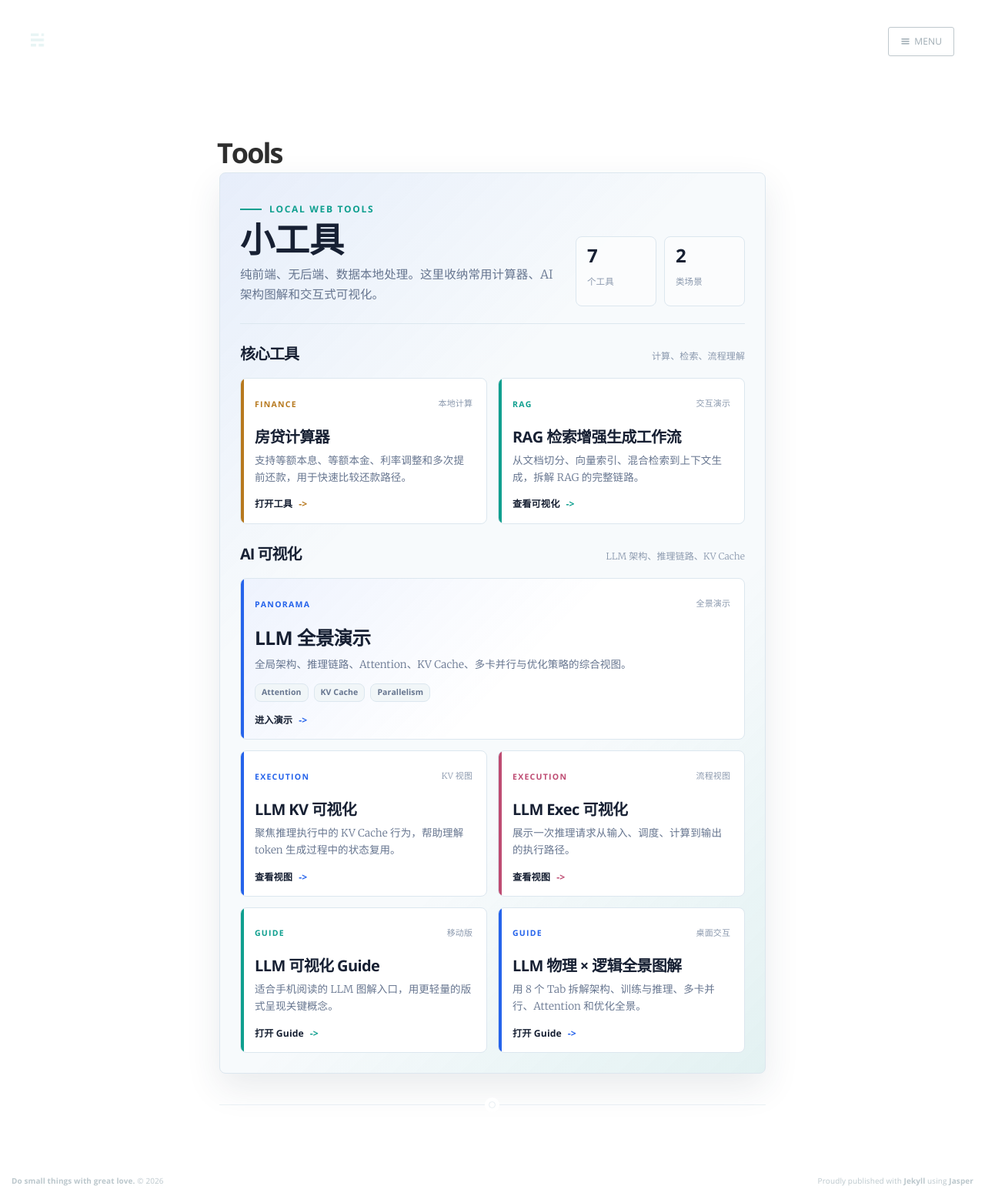
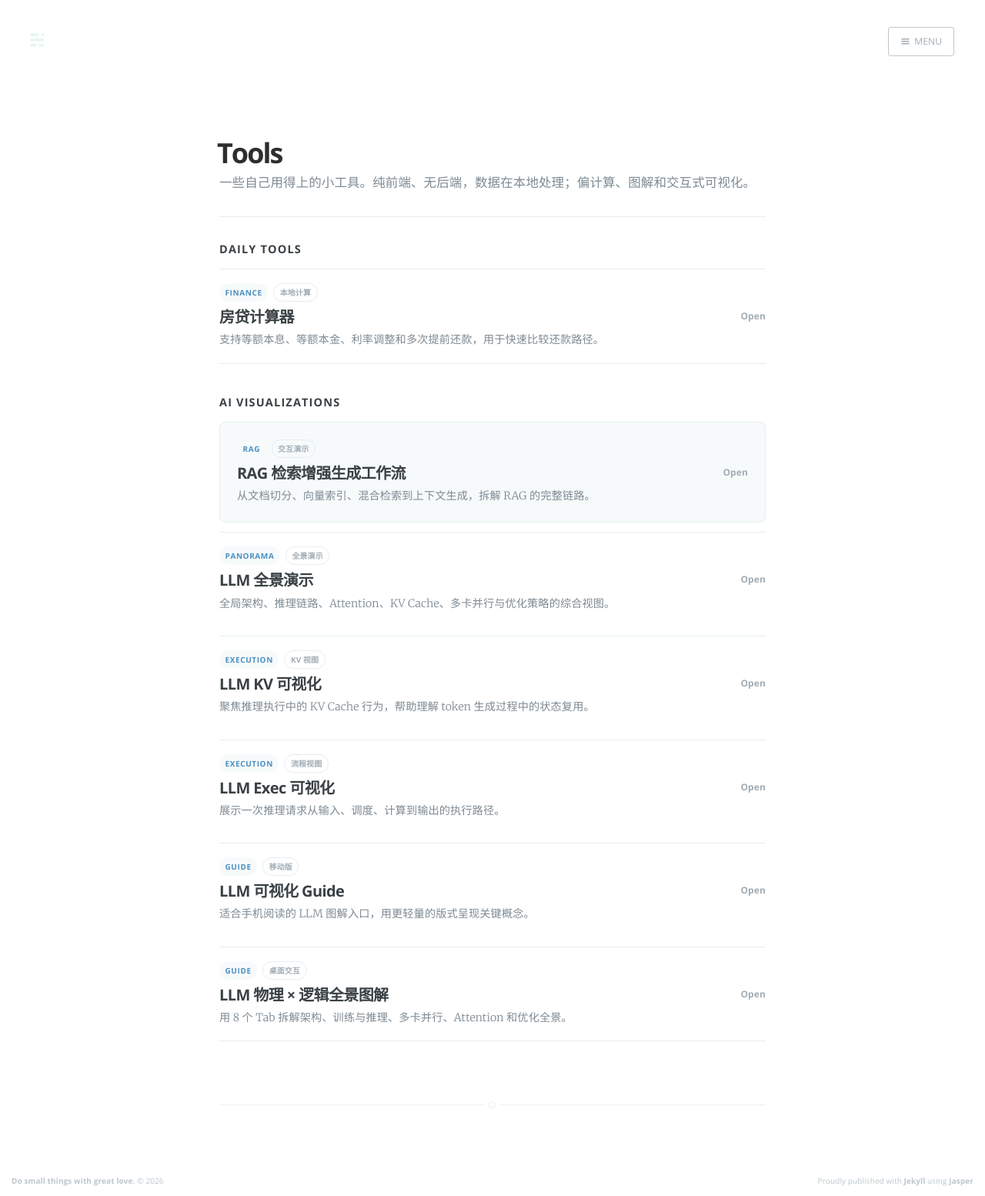
Before and after one commit to Kidlovec/kidlovec.github.io, a Jekyll site: the page built from tools/index.md, in a window 1280 px wide. Shown: the whole page at 77% size. Built offline with Jekyll 4.4.1, drawn with Linux system fonts in a browser that asks for light colours; nearby versions of some CDN libraries.

Commit message:
Align tools page with blog style

```diff
--- a/tools/index.md
+++ b/tools/index.md
@@ -7,446 +7,279 @@ current: tools
 ---
 
 <style>
-  .tools-home {
-    --tools-ink: #172033;
-    --tools-muted: #66758f;
-    --tools-faint: #8a98ad;
-    --tools-bg: #f7fafc;
-    --tools-panel: #ffffff;
-    --tools-panel-soft: #f1f6f8;
-    --tools-line: #dce7ef;
-    --tools-blue: #2563eb;
-    --tools-teal: #0f9f8f;
-    --tools-amber: #b7791f;
-    --tools-rose: #be4b72;
-    --tools-shadow: 0 18px 45px rgba(41, 58, 83, .10);
-    color: var(--tools-ink);
+  .tools-page {
+    --tools-text: #3A4145;
+    --tools-muted: #7d8a93;
+    --tools-faint: #a2adb5;
+    --tools-line: #e5edf2;
+    --tools-soft: #f7fafb;
+    --tools-accent: #4a90c2;
+    max-width: 760px;
     margin: -1rem auto 0;
+    color: var(--tools-text);
   }
 
-  html[data-theme="dark"] .tools-home {
-    --tools-ink: #edf5ff;
-    --tools-muted: #a8b8cc;
-    --tools-faint: #7f90a8;
-    --tools-bg: #0a111d;
-    --tools-panel: #101927;
-    --tools-panel-soft: #0d1624;
-    --tools-line: rgba(167, 190, 216, .18);
-    --tools-blue: #7ab4ff;
-    --tools-teal: #6ee7cf;
-    --tools-amber: #f0bf67;
-    --tools-rose: #f08aaa;
-    --tools-shadow: 0 20px 55px rgba(0, 0, 0, .28);
-  }
-
-  .tools-home * {
-    box-sizing: border-box;
-  }
-
-  .tools-shell {
-    background:
-      linear-gradient(135deg, rgba(37, 99, 235, .08), transparent 34%),
-      linear-gradient(315deg, rgba(15, 159, 143, .09), transparent 36%),
-      var(--tools-bg);
-    border: 1px solid var(--tools-line);
-    border-radius: 8px;
-    padding: 26px;
-    box-shadow: var(--tools-shadow);
+  html[data-theme="dark"] .tools-page {
+    --tools-text: #dbe7f3;
+    --tools-muted: #9badbf;
+    --tools-faint: #718398;
+    --tools-line: rgba(255, 255, 255, .12);
+    --tools-soft: rgba(255, 255, 255, .035);
+    --tools-accent: #75f0c6;
   }
 
   .tools-intro {
-    display: grid;
-    grid-template-columns: minmax(0, 1fr) auto;
-    gap: 22px;
-    align-items: end;
-    padding-bottom: 22px;
+    margin-bottom: 3.4rem;
+    padding-bottom: 2.8rem;
     border-bottom: 1px solid var(--tools-line);
   }
 
-  .tools-kicker {
-    display: inline-flex;
-    align-items: center;
-    gap: 10px;
-    margin: 0 0 10px;
-    color: var(--tools-teal);
-    font: 700 12px/1 "Open Sans", sans-serif;
-    letter-spacing: .14em;
+  .tools-intro p {
+    margin: 0;
+    color: var(--tools-muted);
+    font-size: 1.65rem;
+    line-height: 1.75;
+  }
+
+  .tools-section {
+    margin: 0 0 4.2rem;
+  }
+
+  .tools-section-title {
+    margin: 0 0 1.6rem !important;
+    color: var(--tools-text) !important;
+    font-family: "Open Sans", sans-serif;
+    font-size: 1.45rem !important;
+    font-weight: 700 !important;
+    letter-spacing: .08em;
+    line-height: 1.2 !important;
     text-transform: uppercase;
   }
 
-  .tools-kicker::before {
-    content: "";
-    width: 28px;
-    height: 2px;
-    background: currentColor;
+  .tools-list {
+    display: grid;
+    gap: 1.2rem;
   }
 
-  .tools-title {
-    margin: 0 0 10px !important;
-    color: var(--tools-ink) !important;
-    font-size: clamp(2.8rem, 5vw, 4.5rem) !important;
-    line-height: 1.05 !important;
-    letter-spacing: 0 !important;
+  .tool-entry {
+    display: grid;
+    grid-template-columns: minmax(0, 1fr) auto;
+    gap: 1.6rem;
+    align-items: center;
+    padding: 1.8rem 0;
+    border-top: 1px solid var(--tools-line);
+    color: inherit !important;
+    text-decoration: none !important;
   }
 
-  .tools-subtitle {
-    max-width: 680px;
-    margin: 0;
-    color: var(--tools-muted);
-    font-size: 1.55rem;
-    line-height: 1.7;
+  .tool-entry:last-child {
+    border-bottom: 1px solid var(--tools-line);
   }
 
-  .tools-counts {
-    display: grid;
-    grid-template-columns: repeat(2, minmax(92px, 1fr));
-    gap: 10px;
-    min-width: 220px;
+  .tool-entry:hover .tool-title,
+  .tool-entry:focus .tool-title {
+    color: var(--tools-accent) !important;
   }
 
-  .tools-count {
-    min-height: 78px;
-    padding: 13px 14px;
-    border: 1px solid var(--tools-line);
-    border-radius: 8px;
-    background: rgba(255, 255, 255, .56);
+  .tool-entry:focus {
+    outline: 2px solid var(--tools-accent);
+    outline-offset: 6px;
   }
-
-  html[data-theme="dark"] .tools-count {
-    background: rgba(255, 255, 255, .035);
-  }
-
-  .tools-count strong {
-    display: block;
-    color: var(--tools-ink);
-    font: 700 2.4rem/1 "Open Sans", sans-serif;
-  }
-
-  .tools-count span {
-    display: block;
-    margin-top: 7px;
-    color: var(--tools-faint);
-    font-size: 1.15rem;
-  }
-
-  .tools-section {
-    margin-top: 26px;
-  }
-
-  .tools-section-head {
-    display: flex;
-    justify-content: space-between;
-    gap: 14px;
-    align-items: baseline;
-    margin-bottom: 12px;
-  }
-
-  .tools-section h2 {
-    margin: 0 !important;
-    color: var(--tools-ink) !important;
-    font-size: 2rem !important;
-    line-height: 1.25 !important;
-  }
-
-  .tools-section-note {
-    color: var(--tools-faint);
-    font-size: 1.2rem;
-    white-space: nowrap;
-  }
-
-  .tools-grid {
-    display: grid;
-    grid-template-columns: repeat(2, minmax(0, 1fr));
-    gap: 14px;
-  }
-
-  .tool-card {
-    position: relative;
-    display: flex;
-    min-height: 178px;
-    flex-direction: column;
-    justify-content: space-between;
-    gap: 18px;
-    padding: 18px;
-    border: 1px solid var(--tools-line);
-    border-radius: 8px;
-    background: var(--tools-panel);
-    color: var(--tools-ink) !important;
-    text-decoration: none !important;
-    transition: transform .18s ease, border-color .18s ease, box-shadow .18s ease;
-    overflow: hidden;
-  }
-
-  .tool-card::before {
-    content: "";
-    position: absolute;
-    inset: 0 auto 0 0;
-    width: 4px;
-    background: var(--accent);
-  }
-
-  .tool-card:hover,
-  .tool-card:focus {
-    transform: translateY(-2px);
-    border-color: var(--accent);
-    box-shadow: 0 18px 36px rgba(36, 52, 77, .14);
-    outline: none;
-  }
-
-  html[data-theme="dark"] .tool-card:hover,
-  html[data-theme="dark"] .tool-card:focus {
-    box-shadow: 0 20px 40px rgba(0, 0, 0, .32);
-  }
-
-  .tool-card[data-accent="blue"] { --accent: var(--tools-blue); }
-  .tool-card[data-accent="teal"] { --accent: var(--tools-teal); }
-  .tool-card[data-accent="amber"] { --accent: var(--tools-amber); }
-  .tool-card[data-accent="rose"] { --accent: var(--tools-rose); }
 
   .tool-meta {
     display: flex;
-    justify-content: space-between;
-    gap: 10px;
-    align-items: center;
-    margin-bottom: 13px;
+    flex-wrap: wrap;
+    gap: .7rem;
+    margin-bottom: .7rem;
   }
 
-  .tool-type {
-    color: var(--accent);
-    font: 700 1.05rem/1 "Open Sans", sans-serif;
-    letter-spacing: .12em;
+  .tool-label,
+  .tool-status {
+    display: inline-flex;
+    align-items: center;
+    min-height: 2.2rem;
+    padding: 0 .75rem;
+    border-radius: 999px;
+    font-family: "Open Sans", sans-serif;
+    font-size: 1rem;
+    font-weight: 700;
+    line-height: 1;
+  }
+
+  .tool-label {
+    background: var(--tools-soft);
+    color: var(--tools-accent);
+    letter-spacing: .06em;
     text-transform: uppercase;
   }
 
   .tool-status {
     color: var(--tools-faint);
-    font-size: 1.1rem;
+    border: 1px solid var(--tools-line);
   }
 
-  .tool-card h3 {
-    margin: 0 0 8px !important;
-    color: var(--tools-ink) !important;
+  .tool-title {
+    margin: 0 0 .55rem !important;
+    color: var(--tools-text) !important;
+    font-family: "Open Sans", sans-serif;
     font-size: 2rem !important;
-    line-height: 1.25 !important;
+    font-weight: 700 !important;
+    line-height: 1.28 !important;
+    transition: color .18s ease;
   }
 
-  .tool-card p {
+  .tool-desc {
     margin: 0 !important;
     color: var(--tools-muted);
-    font-size: 1.35rem;
-    line-height: 1.62;
+    font-size: 1.42rem;
+    line-height: 1.65;
   }
 
   .tool-open {
-    display: inline-flex;
-    align-items: center;
-    gap: 8px;
-    color: var(--tools-ink);
-    font: 700 1.22rem/1 "Open Sans", sans-serif;
+    color: var(--tools-faint);
+    font-family: "Open Sans", sans-serif;
+    font-size: 1.2rem;
+    font-weight: 700;
+    white-space: nowrap;
   }
 
-  .tool-open::after {
-    content: "->";
-    color: var(--accent);
-    transition: transform .18s ease;
+  .tool-entry:hover .tool-open,
+  .tool-entry:focus .tool-open {
+    color: var(--tools-accent);
   }
 
-  .tool-card:hover .tool-open::after,
-  .tool-card:focus .tool-open::after {
-    transform: translateX(3px);
+  .tool-feature {
+    margin-bottom: 1.2rem;
+    padding: 2.2rem;
+    border: 1px solid var(--tools-line);
+    border-radius: 8px;
+    background: var(--tools-soft);
   }
 
-  .tool-card.featured {
-    grid-column: span 2;
-    min-height: 206px;
-    background:
-      linear-gradient(135deg, rgba(37, 99, 235, .08), transparent 56%),
-      var(--tools-panel);
+  .tool-feature .tool-entry {
+    padding: 0;
+    border: 0;
   }
 
-  .tool-card.featured h3 {
-    font-size: 2.45rem !important;
-  }
-
-  .tool-tags {
-    display: flex;
-    flex-wrap: wrap;
-    gap: 7px;
-    margin-top: 13px;
-  }
-
-  .tool-tag {
-    display: inline-flex;
-    align-items: center;
-    min-height: 24px;
-    padding: 0 8px;
-    border: 1px solid var(--tools-line);
-    border-radius: 8px;
-    color: var(--tools-muted);
-    background: var(--tools-panel-soft);
-    font: 600 1.05rem/1 "Open Sans", sans-serif;
-  }
-
-  @media (max-width: 760px) {
-    .tools-shell {
-      padding: 18px;
+  @media (max-width: 640px) {
+    .tools-page {
+      margin-top: 0;
     }
 
-    .tools-intro {
+    .tool-entry {
       grid-template-columns: 1fr;
-      align-items: start;
+      gap: 1rem;
     }
 
-    .tools-counts {
-      width: 100%;
-      min-width: 0;
+    .tool-open {
+      justify-self: start;
     }
 
-    .tools-grid {
-      grid-template-columns: 1fr;
-    }
-
-    .tool-card,
-    .tool-card.featured {
-      grid-column: auto;
-      min-height: 168px;
-    }
-
-    .tools-section-head {
-      display: block;
-    }
-
-    .tools-section-note {
-      display: block;
-      margin-top: 5px;
-      white-space: normal;
+    .tool-feature {
+      padding: 1.7rem;
     }
   }
 </style>
 
-<div class="tools-home">
-  <div class="tools-shell">
-    <section class="tools-intro" aria-labelledby="tools-title">
-      <div>
-        <p class="tools-kicker">Local Web Tools</p>
-        <h2 class="tools-title" id="tools-title">小工具</h2>
-        <p class="tools-subtitle">纯前端、无后端、数据本地处理。这里收纳常用计算器、AI 架构图解和交互式可视化。</p>
-      </div>
-      <div class="tools-counts" aria-label="工具数量">
-        <div class="tools-count">
-          <strong>7</strong>
-          <span>个工具</span>
+<div class="tools-page">
+  <div class="tools-intro">
+    <p>一些自己用得上的小工具。纯前端、无后端，数据在本地处理；偏计算、图解和交互式可视化。</p>
+  </div>
+
+  <section class="tools-section" aria-labelledby="daily-tools">
+    <h2 class="tools-section-title" id="daily-tools">Daily Tools</h2>
+    <div class="tools-list">
+      <a class="tool-entry" href="/tools/mortgage-calculator.html">
+        <div>
+          <div class="tool-meta">
+            <span class="tool-label">Finance</span>
+            <span class="tool-status">本地计算</span>
+          </div>
+          <h3 class="tool-title">房贷计算器</h3>
+          <p class="tool-desc">支持等额本息、等额本金、利率调整和多次提前还款，用于快速比较还款路径。</p>
         </div>
-        <div class="tools-count">
-          <strong>2</strong>
-          <span>类场景</span>
+        <span class="tool-open">Open</span>
+      </a>
+    </div>
+  </section>
+
+  <section class="tools-section" aria-labelledby="ai-visuals">
+    <h2 class="tools-section-title" id="ai-visuals">AI Visualizations</h2>
+
+    <div class="tool-feature">
+      <a class="tool-entry" href="/tools/rag-workflow-visualizer.html">
+        <div>
+          <div class="tool-meta">
+            <span class="tool-label">RAG</span>
+            <span class="tool-status">交互演示</span>
+          </div>
+          <h3 class="tool-title">RAG 检索增强生成工作流</h3>
+          <p class="tool-desc">从文档切分、向量索引、混合检索到上下文生成，拆解 RAG 的完整链路。</p>
         </div>
-      </div>
-    </section>
+        <span class="tool-open">Open</span>
+      </a>
+    </div>
 
-    <section class="tools-section" aria-labelledby="tools-core">
-      <div class="tools-section-head">
-        <h2 id="tools-core">核心工具</h2>
-        <span class="tools-section-note">计算、检索、流程理解</span>
-      </div>
-      <div class="tools-grid">
-        <a class="tool-card" data-accent="amber" href="/tools/mortgage-calculator.html">
-          <div>
-            <div class="tool-meta">
-              <span class="tool-type">Finance</span>
-              <span class="tool-status">本地计算</span>
-            </div>
-            <h3>房贷计算器</h3>
-            <p>支持等额本息、等额本金、利率调整和多次提前还款，用于快速比较还款路径。</p>
+    <div class="tools-list">
+      <a class="tool-entry" href="/tools/llm-panorama.html">
+        <div>
+          <div class="tool-meta">
+            <span class="tool-label">Panorama</span>
+            <span class="tool-status">全景演示</span>
           </div>
-          <span class="tool-open">打开工具</span>
-        </a>
+          <h3 class="tool-title">LLM 全景演示</h3>
+          <p class="tool-desc">全局架构、推理链路、Attention、KV Cache、多卡并行与优化策略的综合视图。</p>
+        </div>
+        <span class="tool-open">Open</span>
+      </a>
 
-        <a class="tool-card" data-accent="teal" href="/tools/rag-workflow-visualizer.html">
-          <div>
-            <div class="tool-meta">
-              <span class="tool-type">RAG</span>
-              <span class="tool-status">交互演示</span>
-            </div>
-            <h3>RAG 检索增强生成工作流</h3>
-            <p>从文档切分、向量索引、混合检索到上下文生成，拆解 RAG 的完整链路。</p>
+      <a class="tool-entry" href="/tools/llm-exec-view.html">
+        <div>
+          <div class="tool-meta">
+            <span class="tool-label">Execution</span>
+            <span class="tool-status">KV 视图</span>
           </div>
-          <span class="tool-open">查看可视化</span>
-        </a>
-      </div>
-    </section>
+          <h3 class="tool-title">LLM KV 可视化</h3>
+          <p class="tool-desc">聚焦推理执行中的 KV Cache 行为，帮助理解 token 生成过程中的状态复用。</p>
+        </div>
+        <span class="tool-open">Open</span>
+      </a>
 
-    <section class="tools-section" aria-labelledby="tools-ai">
-      <div class="tools-section-head">
-        <h2 id="tools-ai">AI 可视化</h2>
-        <span class="tools-section-note">LLM 架构、推理链路、KV Cache</span>
-      </div>
-      <div class="tools-grid">
-        <a class="tool-card featured" data-accent="blue" href="/tools/llm-panorama.html">
-          <div>
-            <div class="tool-meta">
-              <span class="tool-type">Panorama</span>
-              <span class="tool-status">全景演示</span>
-            </div>
-            <h3>LLM 全景演示</h3>
-            <p>全局架构、推理链路、Attention、KV Cache、多卡并行与优化策略的综合视图。</p>
-            <div class="tool-tags" aria-label="内容标签">
-              <span class="tool-tag">Attention</span>
-              <span class="tool-tag">KV Cache</span>
-              <span class="tool-tag">Parallelism</span>
-            </div>
+      <a class="tool-entry" href="/tools/llm-exec-view2.html">
+        <div>
+          <div class="tool-meta">
+            <span class="tool-label">Execution</span>
+            <span class="tool-status">流程视图</span>
           </div>
-          <span class="tool-open">进入演示</span>
-        </a>
+          <h3 class="tool-title">LLM Exec 可视化</h3>
+          <p class="tool-desc">展示一次推理请求从输入、调度、计算到输出的执行路径。</p>
+        </div>
+        <span class="tool-open">Open</span>
+      </a>
 
-        <a class="tool-card" data-accent="blue" href="/tools/llm-exec-view.html">
-          <div>
-            <div class="tool-meta">
-              <span class="tool-type">Execution</span>
-              <span class="tool-status">KV 视图</span>
-            </div>
-            <h3>LLM KV 可视化</h3>
-            <p>聚焦推理执行中的 KV Cache 行为，帮助理解 token 生成过程中的状态复用。</p>
+      <a class="tool-entry" href="/tools/llm-guide-mobile.html">
+        <div>
+          <div class="tool-meta">
+            <span class="tool-label">Guide</span>
+            <span class="tool-status">移动版</span>
           </div>
-          <span class="tool-open">查看视图</span>
-        </a>
+          <h3 class="tool-title">LLM 可视化 Guide</h3>
+          <p class="tool-desc">适合手机阅读的 LLM 图解入口，用更轻量的版式呈现关键概念。</p>
+        </div>
+        <span class="tool-open">Open</span>
+      </a>
 
-        <a class="tool-card" data-accent="rose" href="/tools/llm-exec-view2.html">
-          <div>
-            <div class="tool-meta">
-              <span class="tool-type">Execution</span>
-              <span class="tool-status">流程视图</span>
-            </div>
-            <h3>LLM Exec 可视化</h3>
-            <p>展示一次推理请求从输入、调度、计算到输出的执行路径。</p>
+      <a class="tool-entry" href="/tools/llm-guide.html">
+        <div>
+          <div class="tool-meta">
+            <span class="tool-label">Guide</span>
+            <span class="tool-status">桌面交互</span>
           </div>
-          <span class="tool-open">查看视图</span>
-        </a>
-
-        <a class="tool-card" data-accent="teal" href="/tools/llm-guide-mobile.html">
-          <div>
-            <div class="tool-meta">
-              <span class="tool-type">Guide</span>
-              <span class="tool-status">移动版</span>
-            </div>
-            <h3>LLM 可视化 Guide</h3>
-            <p>适合手机阅读的 LLM 图解入口，用更轻量的版式呈现关键概念。</p>
-          </div>
-          <span class="tool-open">打开 Guide</span>
-        </a>
-
-        <a class="tool-card" data-accent="blue" href="/tools/llm-guide.html">
-          <div>
-            <div class="tool-meta">
-              <span class="tool-type">Guide</span>
-              <span class="tool-status">桌面交互</span>
-            </div>
-            <h3>LLM 物理 × 逻辑全景图解</h3>
-            <p>用 8 个 Tab 拆解架构、训练与推理、多卡并行、Attention 和优化全景。</p>
-          </div>
-          <span class="tool-open">打开 Guide</span>
-        </a>
-      </div>
-    </section>
-  </div>
+          <h3 class="tool-title">LLM 物理 × 逻辑全景图解</h3>
+          <p class="tool-desc">用 8 个 Tab 拆解架构、训练与推理、多卡并行、Attention 和优化全景。</p>
+        </div>
+        <span class="tool-open">Open</span>
+      </a>
+    </div>
+  </section>
 </div>
```
